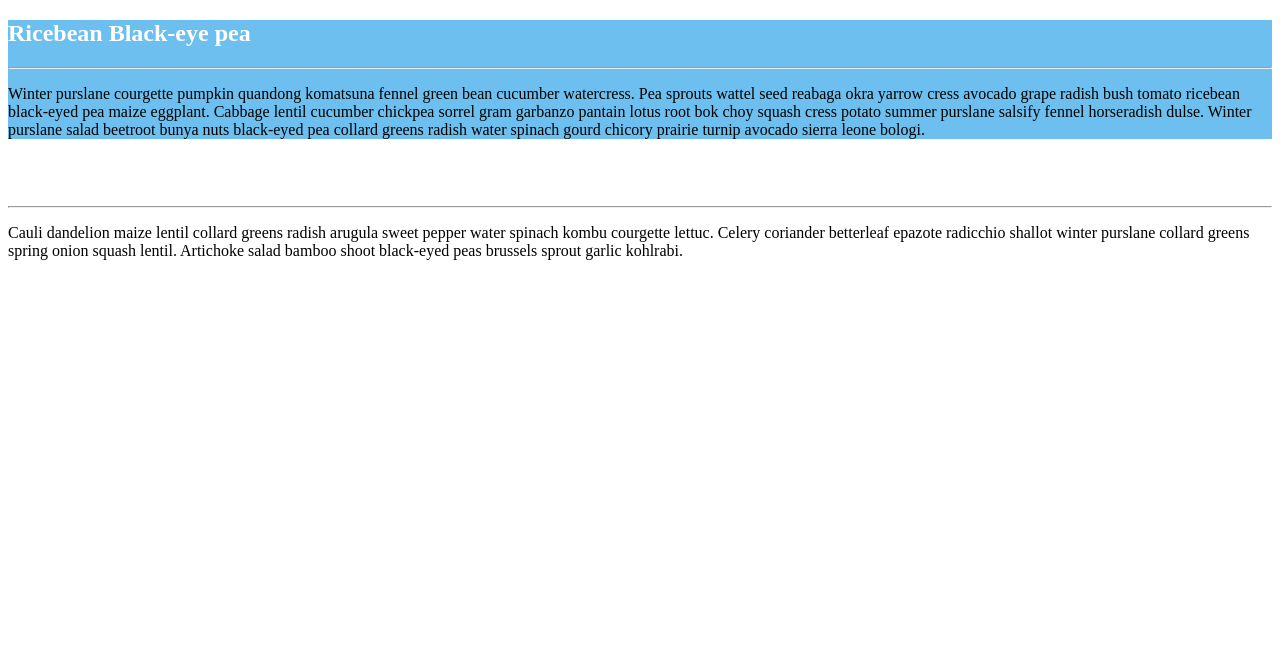
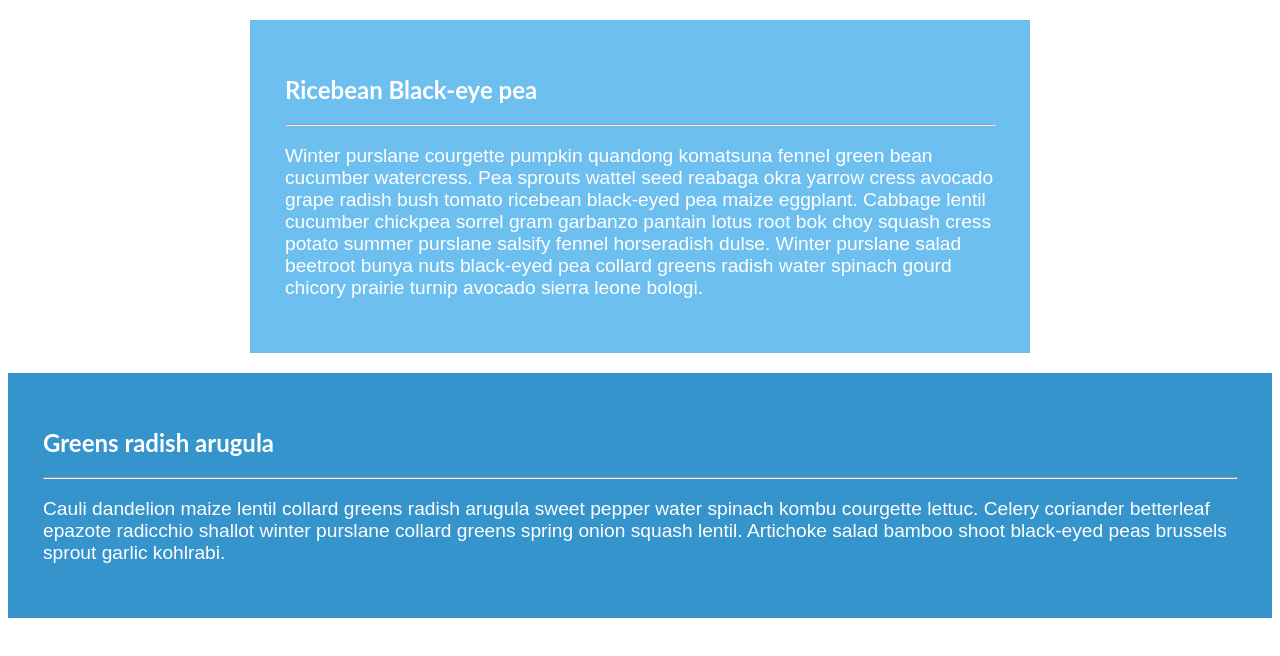
Before and after one commit to BeardedPoultry/1.3-timeline-layout, a plain HTML site: page index.html in a window 1280 px wide. Drawn offline with Linux system fonts and the light colour scheme.

Commit message:
Added reset.css to page, and updated heading style

```diff
--- a/css/main.css
+++ b/css/main.css
@@ -1,16 +1,38 @@
 h2 {
   color: #fff;
+  font-family: Lato, Calibri, Arial, sans-sarif;
+  font-size: 24px;
+}
+div {
+  font-family: lato Calibri, Arial, sans-sarif;
+  font-size: 19.2px;
+  font-weight: 300;
+}
+hr {
+  color: white;
+}
+.container {
+  float: right;
 }
 
+#first  {
+  width: 780px;
+  margin: 20px auto;
+  -webkit-box-sizing: border-box;
+     -moz-box-sizing: border-box;
+          box-sizing: border-box;
+}
 .ricebean {
   background-color: #6cbfee;
   background-radius: 5px;
+  color: #fff;
+  padding: 35px;
 }
-
-/*
-font-family: lato Calibri, Arial, sans-sarif;
-font-size: 19.2px;
-font-weight: 300;
-
-font-family: Lato, Calibri, Arial, sans-sarif;
-font-size: 24px;
+#second: {
+}
+.greens {
+  background-color: #3594cb;
+  color: #fff;
+  background-radius: 5px;
+  padding: 35px;
+}
--- /dev/null
+++ b/css/reset.css
@@ -0,0 +1,48 @@
+/* http://meyerweb.com/eric/tools/css/reset/
+   v2.0 | 20110126
+   License: none (public domain)
+*/
+
+html, body, div, span, applet, object, iframe,
+h1, h2, h3, h4, h5, h6, p, blockquote, pre,
+a, abbr, acronym, address, big, cite, code,
+del, dfn, em, img, ins, kbd, q, s, samp,
+small, strike, strong, sub, sup, tt, var,
+b, u, i, center,
+dl, dt, dd, ol, ul, li,
+fieldset, form, label, legend,
+table, caption, tbody, tfoot, thead, tr, th, td,
+article, aside, canvas, details, embed,
+figure, figcaption, footer, header, hgroup,
+menu, nav, output, ruby, section, summary,
+time, mark, audio, video {
+	margin: 0;
+	padding: 0;
+	border: 0;
+	font-size: 100%;
+	font: inherit;
+	vertical-align: baseline;
+}
+/* HTML5 display-role reset for older browsers */
+article, aside, details, figcaption, figure,
+footer, header, hgroup, menu, nav, section {
+	display: block;
+}
+body {
+	line-height: 1;
+}
+ol, ul {
+	list-style: none;
+}
+blockquote, q {
+	quotes: none;
+}
+blockquote:before, blockquote:after,
+q:before, q:after {
+	content: '';
+	content: none;
+}
+table {
+	border-collapse: collapse;
+	border-spacing: 0;
+}
```
